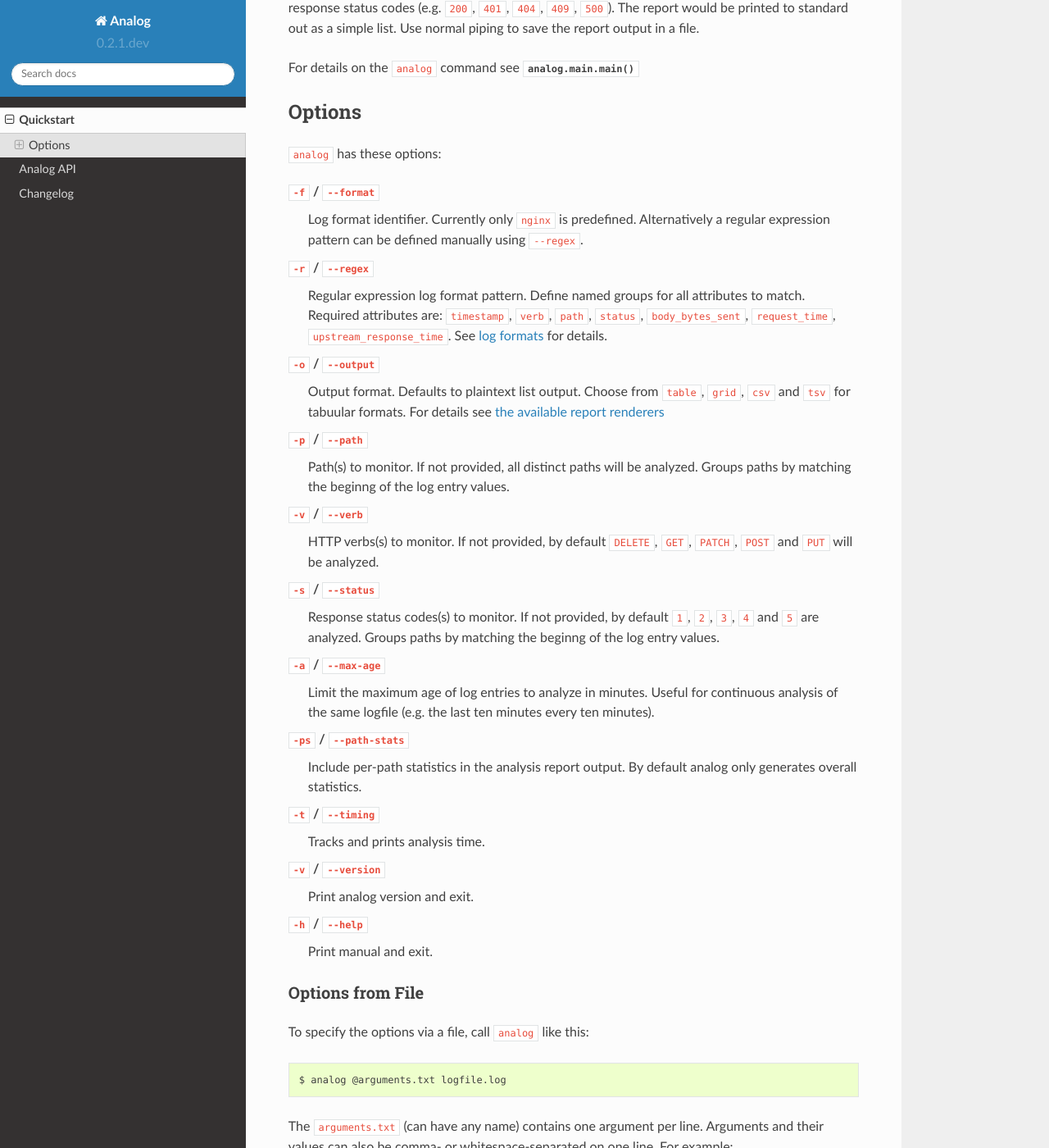
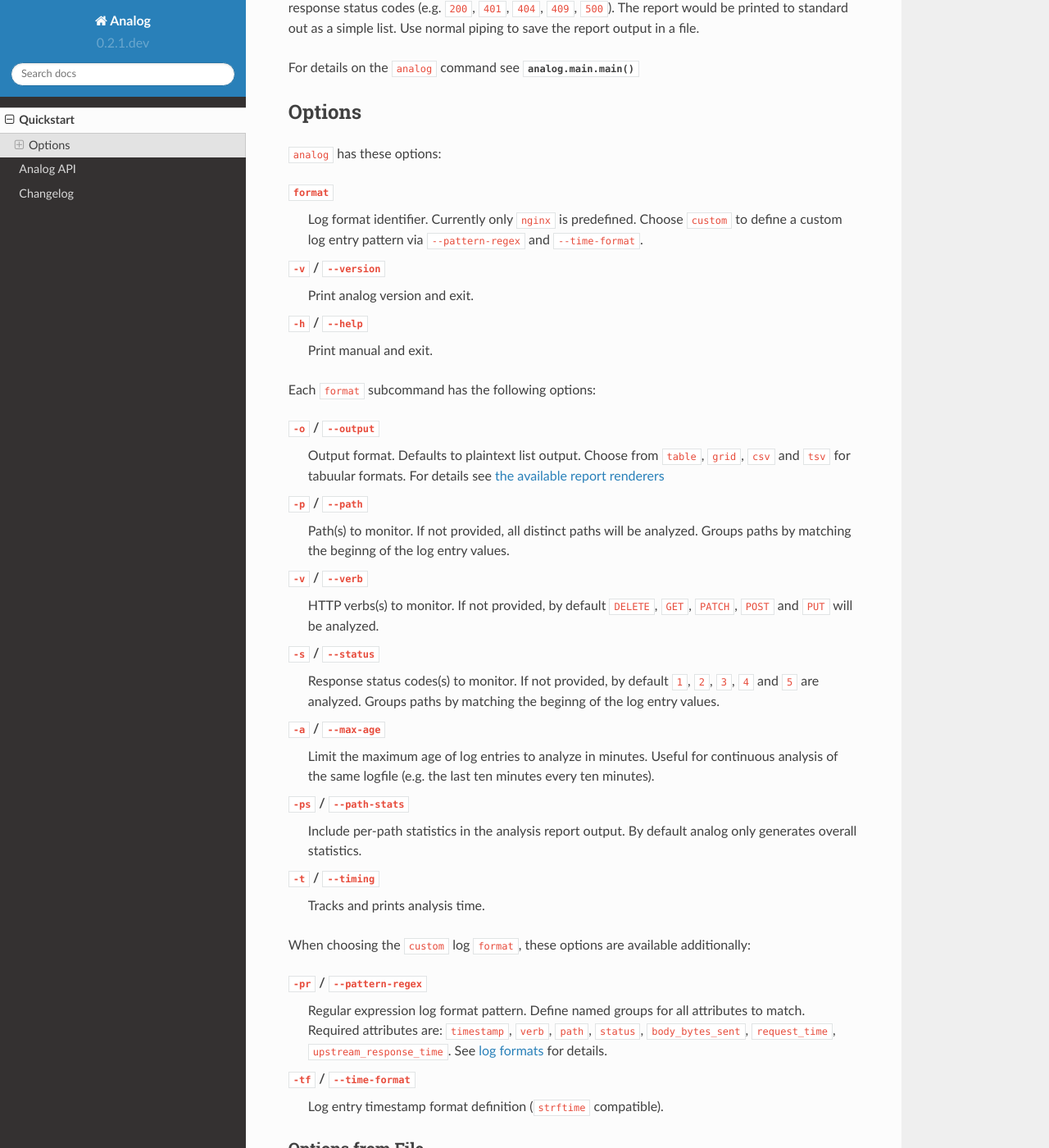
Before and after one commit to fabianbuechler/analog, a Sphinx documentation site: the page built from docs/quickstart.rst, in a window 1280 px wide and 1400 px high, scrolled down 327 px. Shown: the whole window at 82% size. Built offline with Sphinx 7.4.7 and the Read the Docs theme 2.0.0, drawn with Linux system fonts in a browser that asks for light colours; some of the changed text lies outside the part shown.

Commit message:
Fix custom log format definitions. Format selection in CLI via subcommands.

```diff
--- a/CHANGELOG.rst
+++ b/CHANGELOG.rst
@@ -3,6 +3,8 @@ Changelog
 
 0.2.1 - unreleased
 ------------------
+
+* Fix custom log format definitions. Format selection in CLI via subcommands.
 
 * Add pypy to tox environments.
 
--- a/docs/quickstart.rst
+++ b/docs/quickstart.rst
@@ -26,16 +26,18 @@ Options
 
 ``analog`` has these options:
 
-``-f`` / ``--format``
-    Log format identifier. Currently only ``nginx`` is predefined. Alternatively
-    a regular expression pattern can be defined manually using ``--regex``.
+``format``
+    Log format identifier. Currently only ``nginx`` is predefined. Choose
+    ``custom`` to define a custom log entry pattern via ``--pattern-regex`` and
+    ``--time-format``.
 
-``-r`` / ``--regex``
-    Regular expression log format pattern. Define named groups for all
-    attributes to match. Required attributes are: ``timestamp``, ``verb``,
-    ``path``, ``status``, ``body_bytes_sent``, ``request_time``,
-    ``upstream_response_time``. See :ref:`log formats <api_logformat>` for
-    details.
+``-v`` / ``--version``
+    Print analog version and exit.
+
+``-h`` / ``--help``
+    Print manual and exit.
+
+Each ``format`` subcommand has the following options:
 
 ``-o`` / ``--output``
     Output format. Defaults to plaintext list output. Choose from ``table``,
@@ -67,12 +69,18 @@ Options
 ``-t`` / ``--timing``
     Tracks and prints analysis time.
 
-``-v`` / ``--version``
-    Print analog version and exit.
+When choosing the ``custom`` log ``format``, these options are available
+additionally:
 
-``-h`` / ``--help``
-    Print manual and exit.
+``-pr`` / ``--pattern-regex``
+    Regular expression log format pattern. Define named groups for all
+    attributes to match. Required attributes are: ``timestamp``, ``verb``,
+    ``path``, ``status``, ``body_bytes_sent``, ``request_time``,
+    ``upstream_response_time``. See :ref:`log formats <api_logformat>` for
+    details.
 
+``-tf`` / ``--time-format``
+    Log entry timestamp format definition (``strftime`` compatible).
 
 .. _options_file:
 
```
Also changed, not shown: other parts of docs/quickstart.rst (+2 -17 lines), analog/__init__.py (+4 -4 lines), 5 other files.
